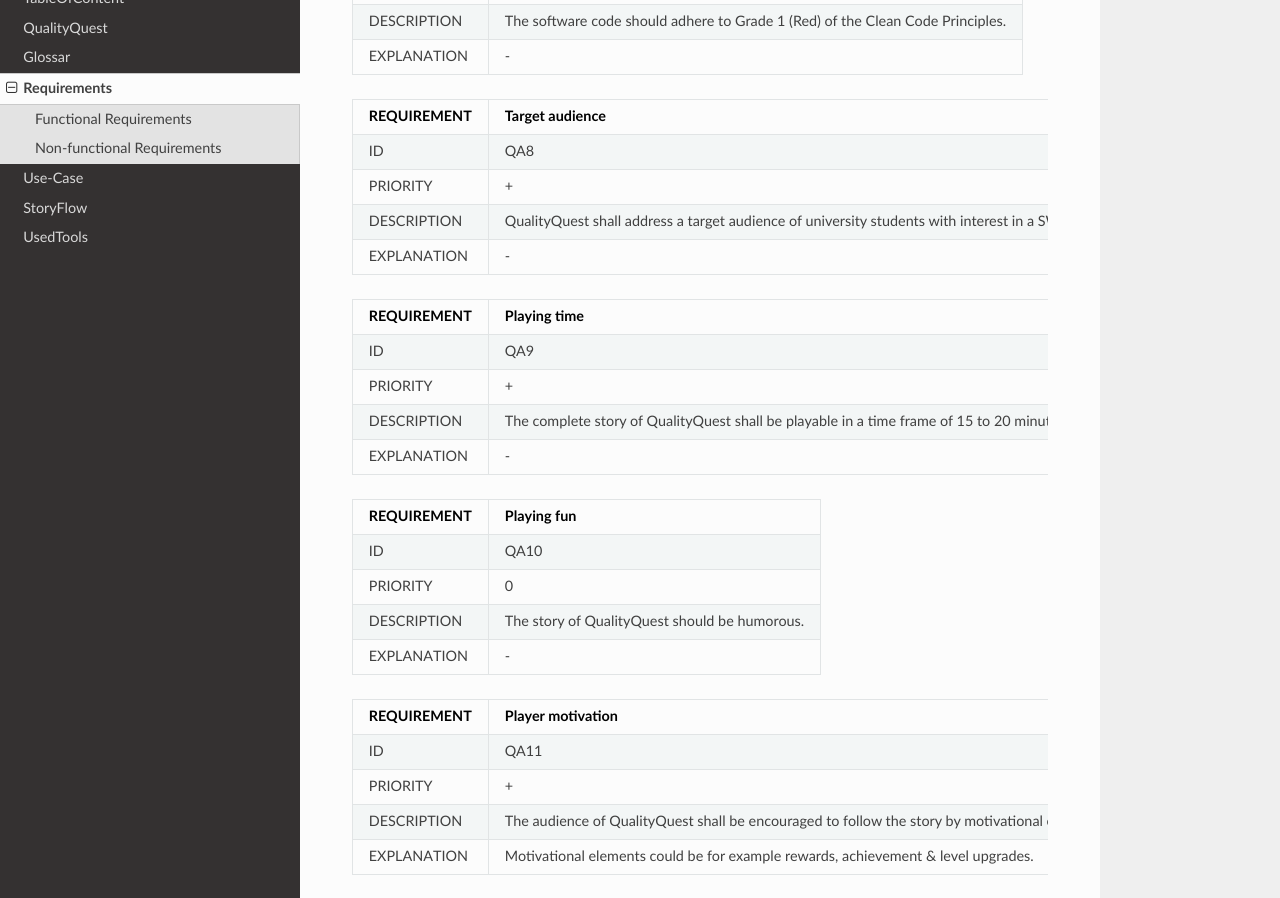
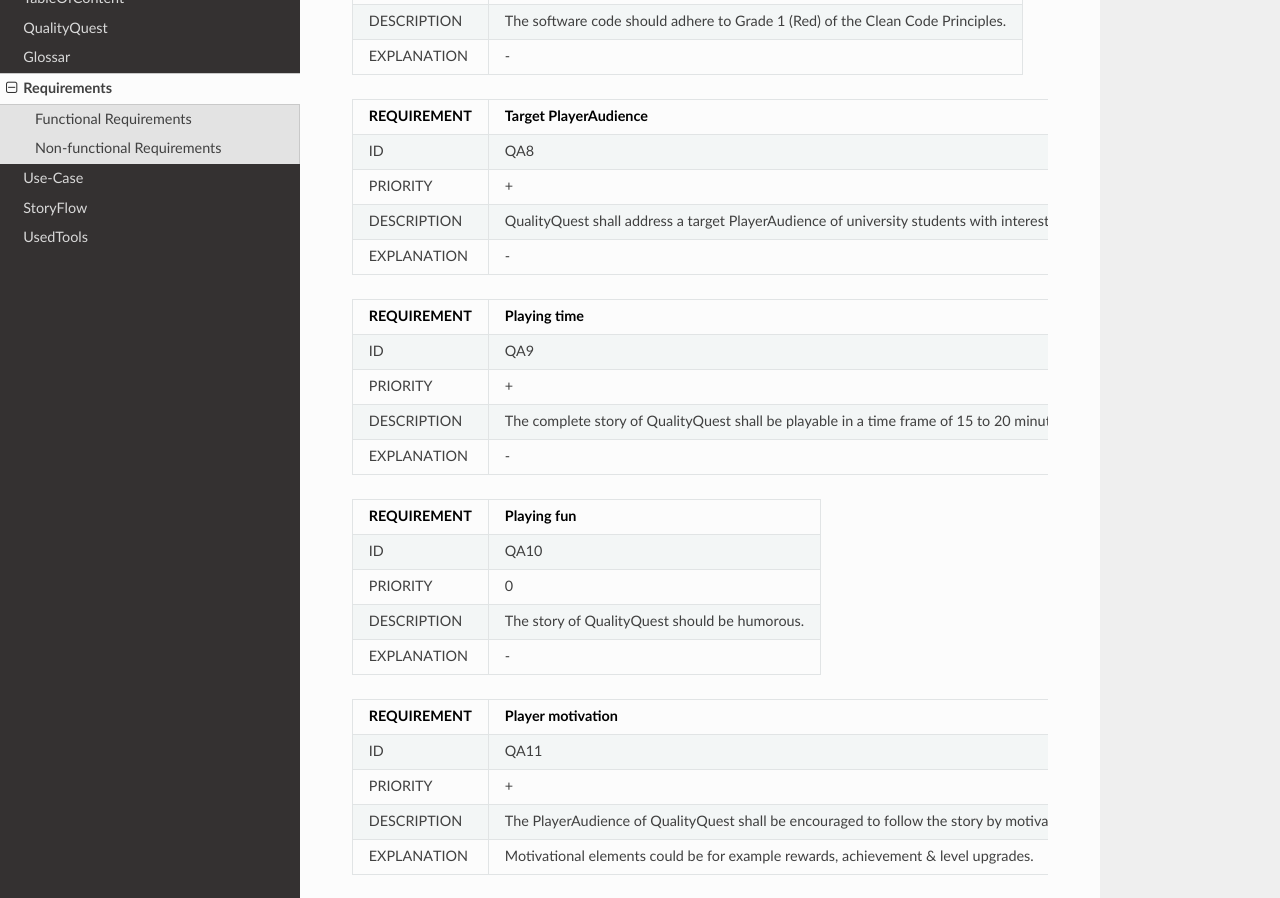
Before and after one commit to Brotenko/QualityQuest, an MkDocs documentation site: the page built from Docs/Pflichtenheft/docs/requirements.md, in a window 1280 px wide and 1400 px high, scrolled down 7155 px. Shown: the part 151-1049 px from the top of the window. Built offline with MkDocs 1.6.1, drawn with Linux system fonts in a browser that asks for light colours; nearby versions of some CDN libraries; some of the changed text lies outside the part shown.

Commit message:
Swaped Audience with PlayerAudience.

```diff
--- a/Docs/Pflichtenheft/docs/requirements.md
+++ b/Docs/Pflichtenheft/docs/requirements.md
@@ -100,7 +100,7 @@
 | EXPLANATION    | -                                                                            |
 
 
-| REQUIREMENT    | Participation of a larger audience                                           |
+| REQUIREMENT    | Participation of a larger PlayerAudience                                           |
 |----------------|:-----------------------------------------------------------------------------|
 | ID             | FA12                                                                         |
 | PRIORITY       | +                                                                            |
@@ -287,11 +287,11 @@
 | EXPLANATION    | -                                                                            |
 
 
-| REQUIREMENT    | Target audience                                                              |
+| REQUIREMENT    | Target PlayerAudience                                                              |
 |----------------|:-----------------------------------------------------------------------------|
 | ID             | QA8                                                                          |
 | PRIORITY       | +                                                                            |
-| DESCRIPTION    | QualityQuest shall address a target audience of university students with interest in a SW engineering career.            |
+| DESCRIPTION    | QualityQuest shall address a target PlayerAudience of university students with interest in a SW engineering career.            |
 | EXPLANATION    | -                                                                            |
 
 
@@ -315,7 +315,7 @@
 |----------------|:-----------------------------------------------------------------------------|
 | ID             | QA11                                                                         |
 | PRIORITY       | +                                                                            |
-| DESCRIPTION    | The audience of QualityQuest shall be encouraged to follow the story by motivational elements.            |
+| DESCRIPTION    | The PlayerAudience of QualityQuest shall be encouraged to follow the story by motivational elements.            |
 | EXPLANATION    | Motivational elements could be for example rewards, achievement & level upgrades.  |
 
 
```
Also changed, not shown: Docs/Pflichtenheft/docs/glossar.md (+2 -2 lines).
